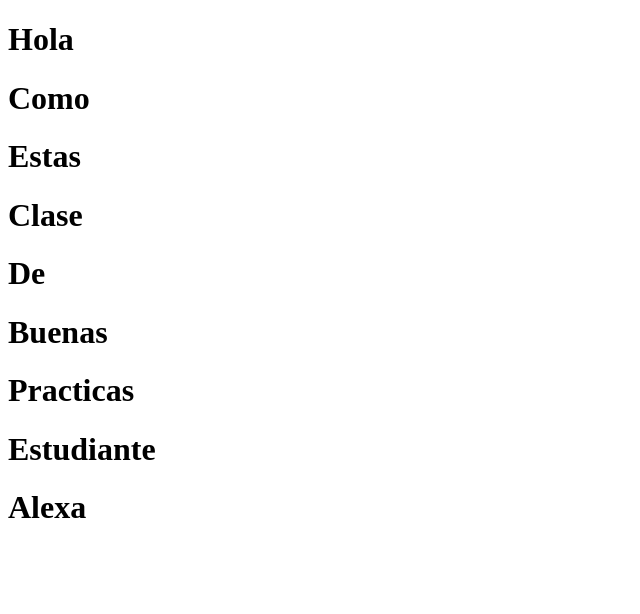
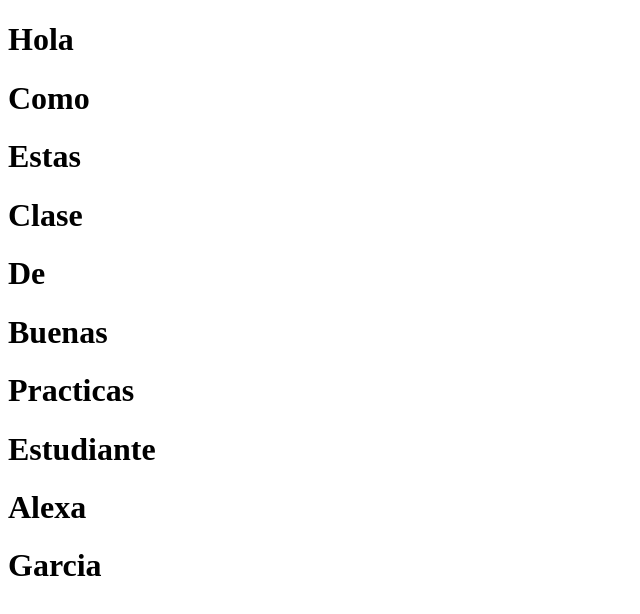
Before and after one commit to harvyaal09/pagina_git_martes_2025, a plain HTML site: page Index.html in a window 1280 px wide. Shown: the whole page, without its empty margins (0-640 px from the left). Drawn offline with Linux system fonts and the light colour scheme.

Commit message:
Decimo Primer commit

```diff
--- a/Index.html
+++ b/Index.html
@@ -15,5 +15,6 @@
     <h1>Practicas</h1>
     <h1>Estudiante</h1>
     <h1>Alexa</h1>
+    <h1>Garcia</h1>
 </body>
 </html>
```
